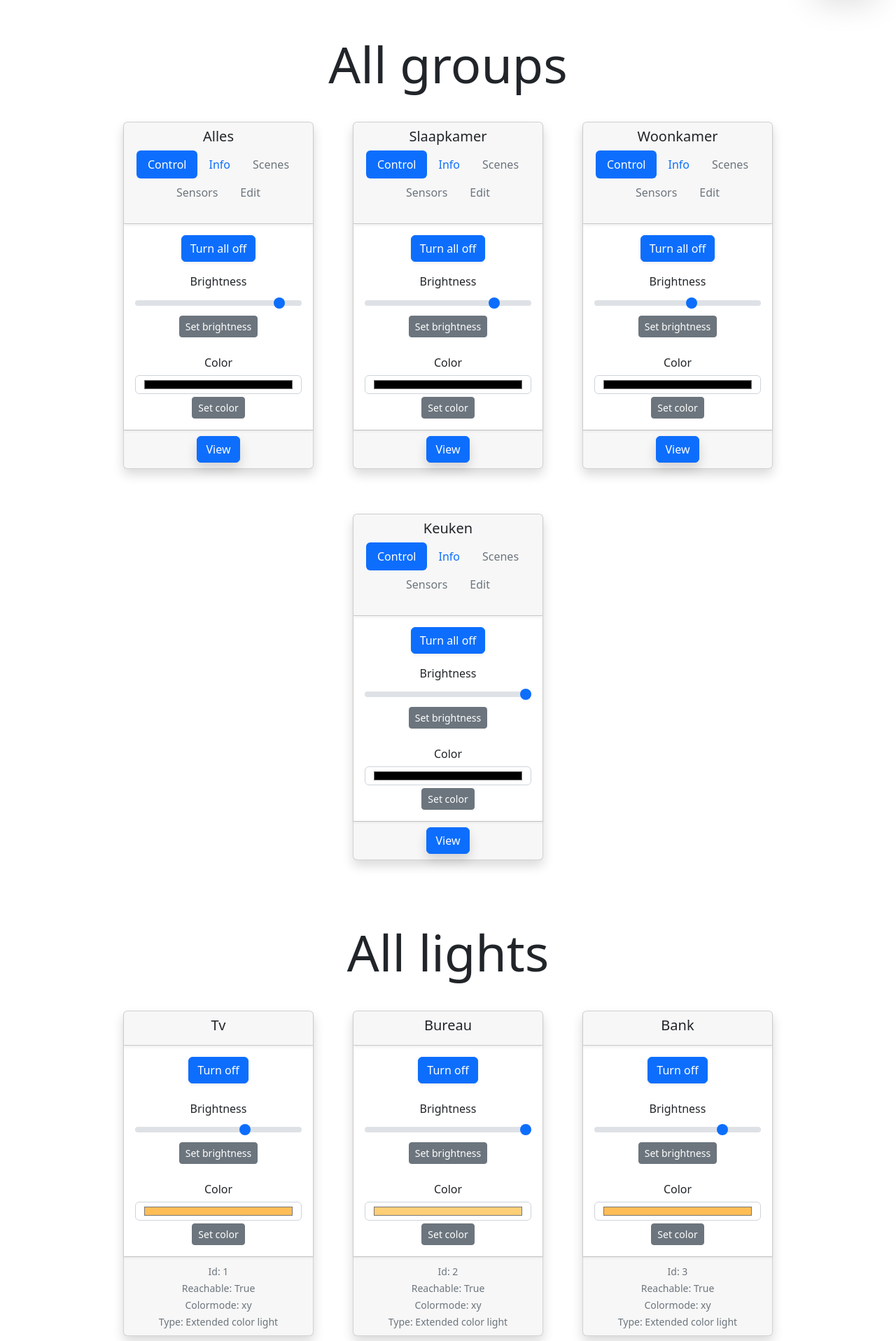
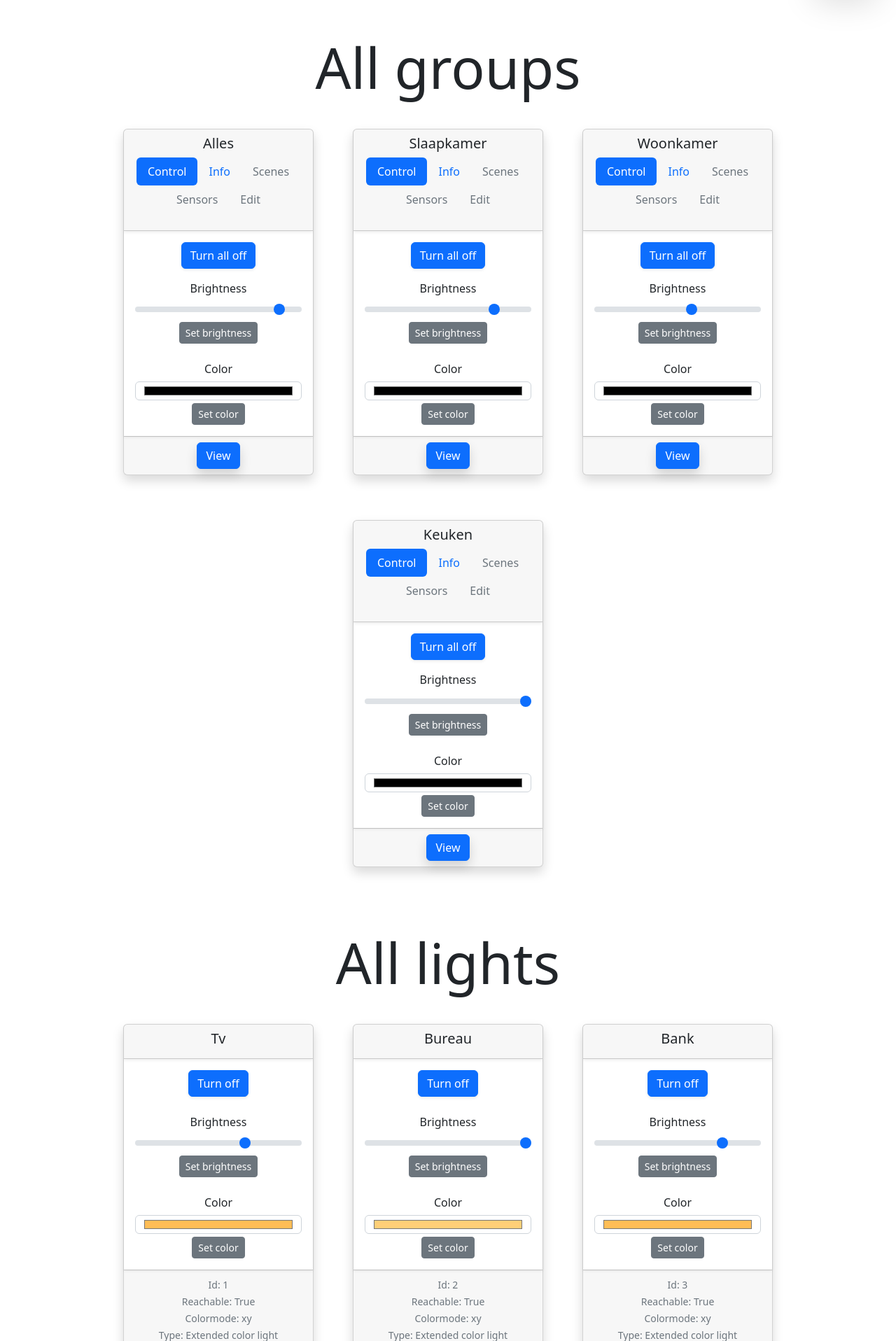
Before and after one commit to woutvos/Hue-control-site, a Flask app: page /control_page in a window 1280 px wide. Shown: the part 71-1987 px from the top of the page at 70% size. Run offline with Flask 2, Linux system fonts and the light colour scheme.

Commit message:
Change header

```diff
--- a/templates/control_page.html
+++ b/templates/control_page.html
@@ -1,7 +1,7 @@
 {% extends "layout.html" %} {% block content %}
     <!-- Groups -->
     <div class="container-fluid">
-        <h1 class="text-center mb-3 mt-5 display-2">All groups</h1>
+        <h1 class="text-center mb-3 mt-5 display-1">All groups</h1>
         <div class="row justify-content-center">
             {% for group in groups_list %}
                 <div class="col-auto mb-3">
@@ -102,7 +102,7 @@
 
     <!-- Lights -->
     <div class="container-fluid mt-4">
-        <h1 class="text-center mb-3 mt-5 display-2">All lights</h1>
+        <h1 class="text-center mb-3 mt-5 display-1">All lights</h1>
         <div class="row justify-content-center">
             {% for light in lights_list %}
                 <div class="col-auto mb-3">
```
